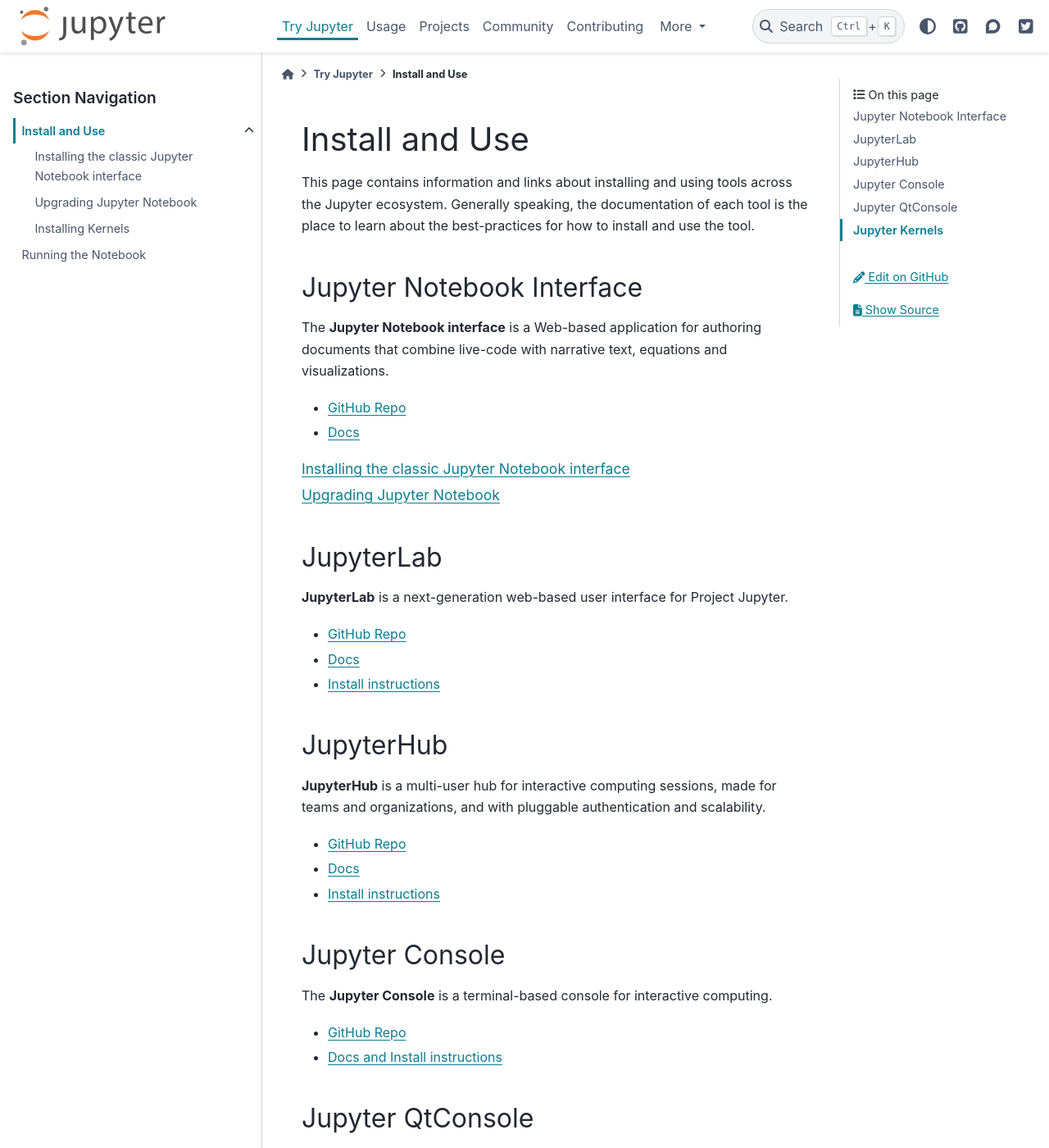
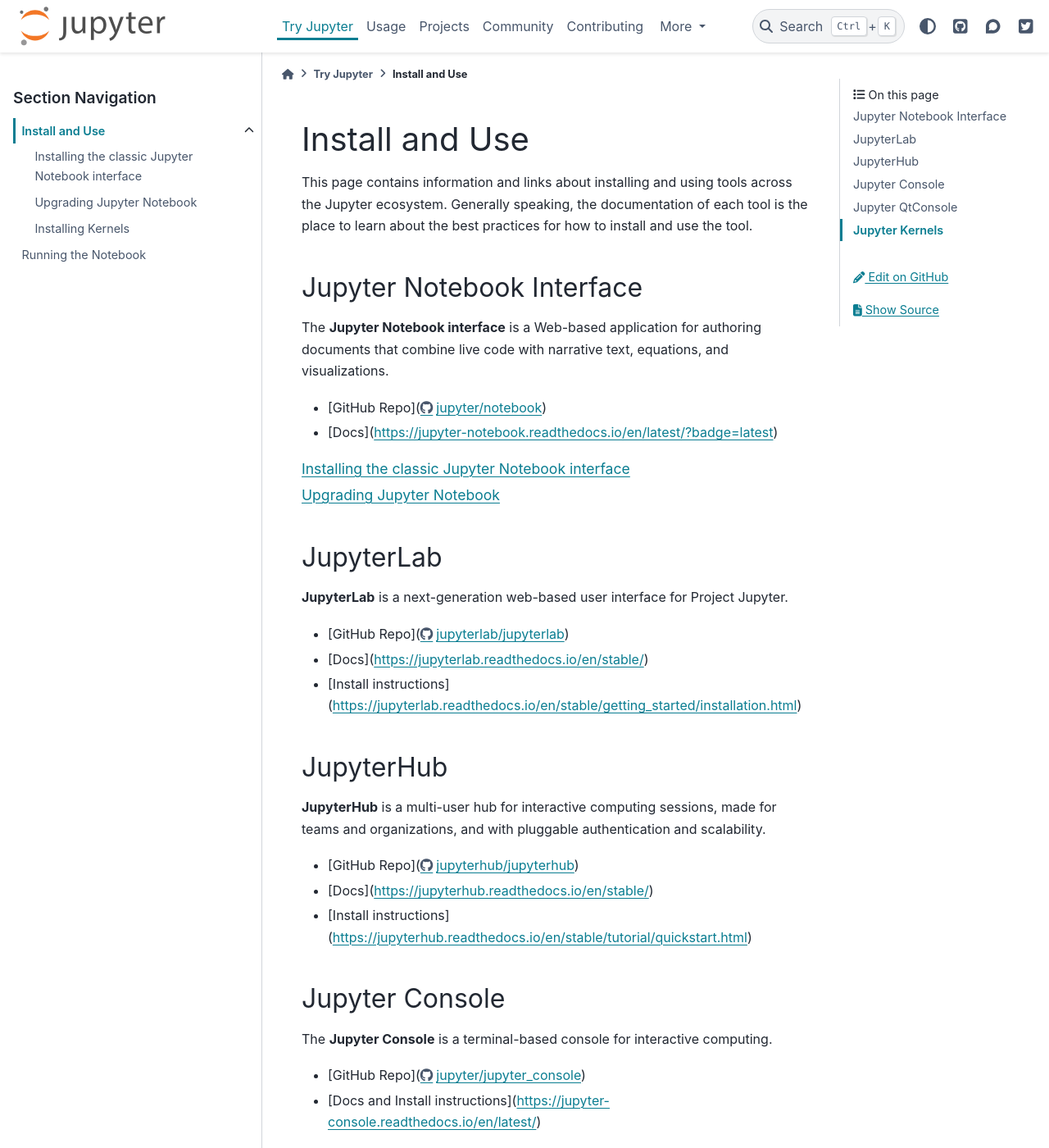
Before and after one commit to jupyter/jupyter, a Sphinx documentation site: the page built from docs/source/install.rst, in a window 1280 px wide and 1400 px high. Shown: the whole window at 82% size. Built offline with Sphinx 7.4.7 and the PyData theme 0.15.4, drawn with Linux system fonts in a browser that asks for light colours; pages that are not in the unit, such as notebooks, are missing from menus; some of the changed text lies outside the part shown.

Commit message:
Update install.rst
This is my first PR.

```diff
--- a/docs/source/install.rst
+++ b/docs/source/install.rst
@@ -8,17 +8,16 @@
 
 This page contains information and links about installing and using tools across
 the Jupyter ecosystem. Generally speaking, the documentation of each tool is the
-place to learn about the best-practices for how to install and use the tool.
+place to learn about the best practices for how to install and use the tool.
 
 Jupyter Notebook Interface
 ==========================
 
 The **Jupyter Notebook interface** is a Web-based application for authoring documents that combine
-live-code with narrative text, equations and visualizations.
+live code with narrative text, equations, and visualizations.
 
-
-* `GitHub Repo <https://github.com/jupyter/notebook>`__
-* `Docs <https://jupyter-notebook.readthedocs.io/en/latest/?badge=latest>`_
+* [GitHub Repo](https://github.com/jupyter/notebook)
+* [Docs](https://jupyter-notebook.readthedocs.io/en/latest/?badge=latest)
 
 .. toctree::
    :maxdepth: 1
@@ -32,9 +31,9 @@
 
 **JupyterLab** is a next-generation web-based user interface for Project Jupyter.
 
-* `GitHub Repo <https://github.com/jupyterlab/jupyterlab>`__
-* `Docs <https://jupyterlab.readthedocs.io/en/stable/>`__
-* `Install instructions <https://jupyterlab.readthedocs.io/en/stable/getting_started/installation.html>`__
+* [GitHub Repo](https://github.com/jupyterlab/jupyterlab)
+* [Docs](https://jupyterlab.readthedocs.io/en/stable/)
+* [Install instructions](https://jupyterlab.readthedocs.io/en/stable/getting_started/installation.html)
 
 
 JupyterHub
@@ -43,9 +42,9 @@
 **JupyterHub** is a multi-user hub for interactive computing sessions, made for teams and
 organizations, and with pluggable authentication and scalability.
 
-* `GitHub Repo <https://github.com/jupyterhub/jupyterhub>`__
-* `Docs <https://jupyterhub.readthedocs.io/en/stable/>`__
-* `Install instructions <https://jupyterhub.readthedocs.io/en/stable/tutorial/quickstart.html>`__
+* [GitHub Repo](https://github.com/jupyterhub/jupyterhub)
+* [Docs](https://jupyterhub.readthedocs.io/en/stable/)
+* [Install instructions](https://jupyterhub.readthedocs.io/en/stable/tutorial/quickstart.html)
 
 
 Jupyter Console
@@ -53,8 +52,8 @@
 
 The **Jupyter Console** is a terminal-based console for interactive computing.
 
-* `GitHub Repo <https://github.com/jupyter/jupyter_console>`__
-* `Docs and Install instructions <https://jupyter-console.readthedocs.io/en/latest/>`_
+* [GitHub Repo](https://github.com/jupyter/jupyter_console)
+* [Docs and Install instructions](https://jupyter-console.readthedocs.io/en/latest/)
 
 
 Jupyter QtConsole
@@ -62,9 +61,9 @@
 
 The **Jupyter QtConsole** is a Qt application for interactive computing with rich output.
 
-* `GitHub Repo <https://github.com/jupyter/qtconsole>`__
-* `Docs <https://qtconsole.readthedocs.io/en/stable/index.html>`__
-* `Install instructions <https://qtconsole.readthedocs.io/en/stable/installation.html>`__
+* [GitHub Repo](https://github.com/jupyter/qtconsole)
+* [Docs](https://qtconsole.readthedocs.io/en/stable/index.html)
+* [Install instructions](https://qtconsole.readthedocs.io/en/stable/installation.html)
 
 
 Jupyter Kernels
```
